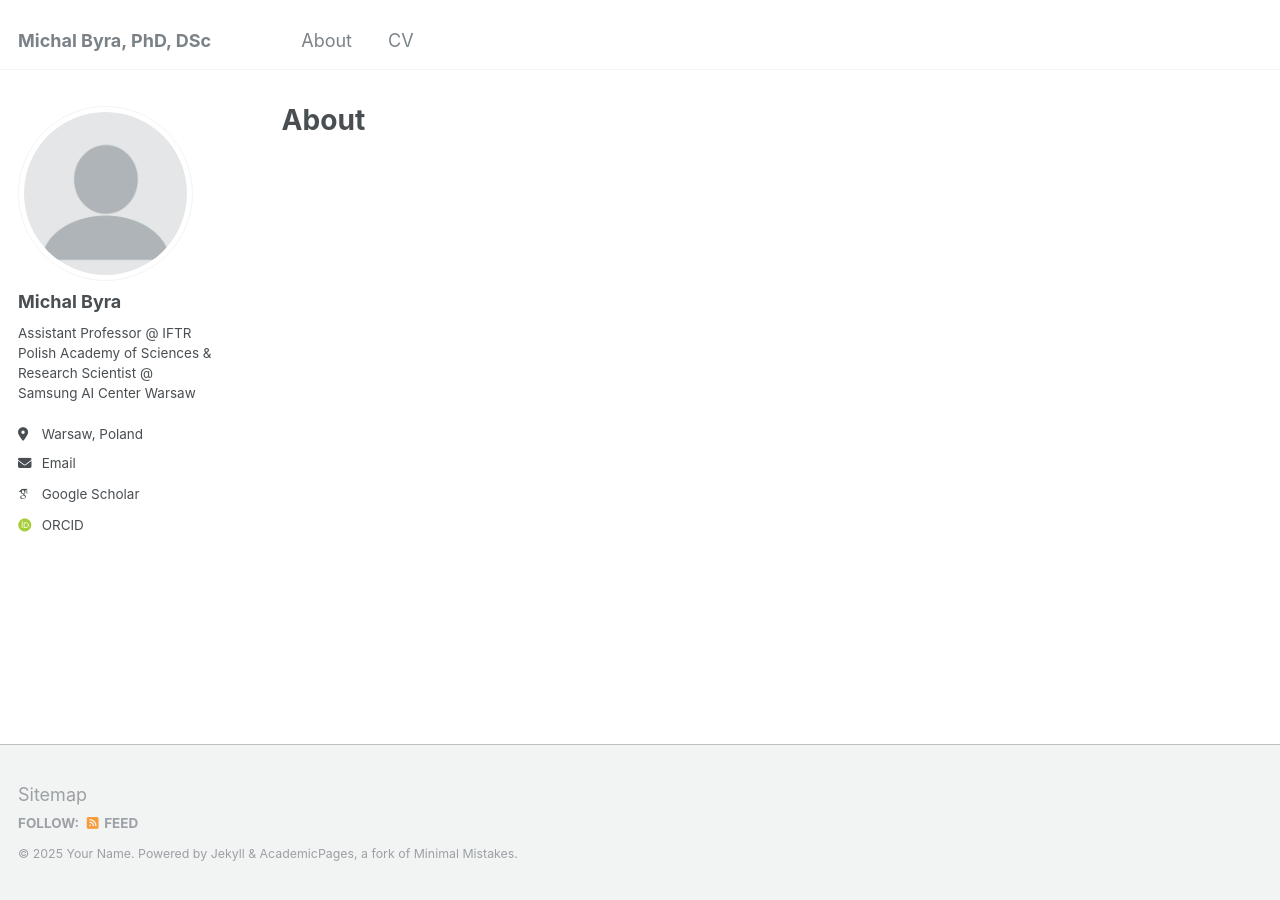
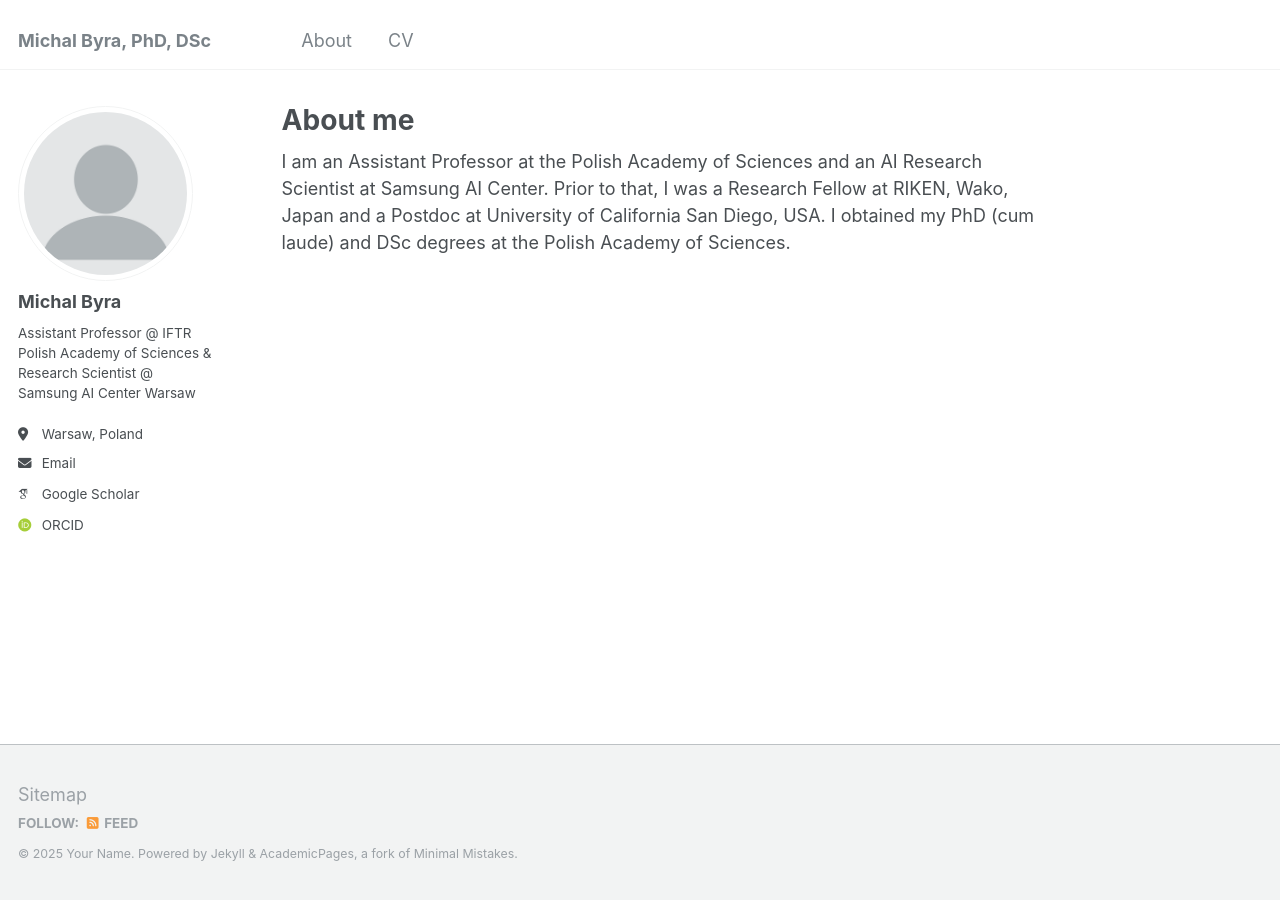
Before and after one commit to mbyr/mbyr.github.io, a Jekyll site: the page built from _pages/about.md, in a window 1280 px wide. Built offline with Jekyll 4.4.1, drawn with Linux system fonts in a browser that asks for light colours; some web fonts are replaced.

Commit message:
Update about.md

```diff
--- a/_pages/about.md
+++ b/_pages/about.md
@@ -1,8 +1,10 @@
 ---
 permalink: /
-title: "About"
+title: "About me"
 author_profile: true
 redirect_from:
   - /about/
   - /about.html
 ---
+
+I am an Assistant Professor at the Polish Academy of Sciences and an AI Research Scientist at Samsung AI Center. Prior to that, I was a Research Fellow at RIKEN, Wako, Japan and a Postdoc at University of California San Diego, USA. I obtained my PhD (cum laude) and DSc degrees at the Polish Academy of Sciences.
```
